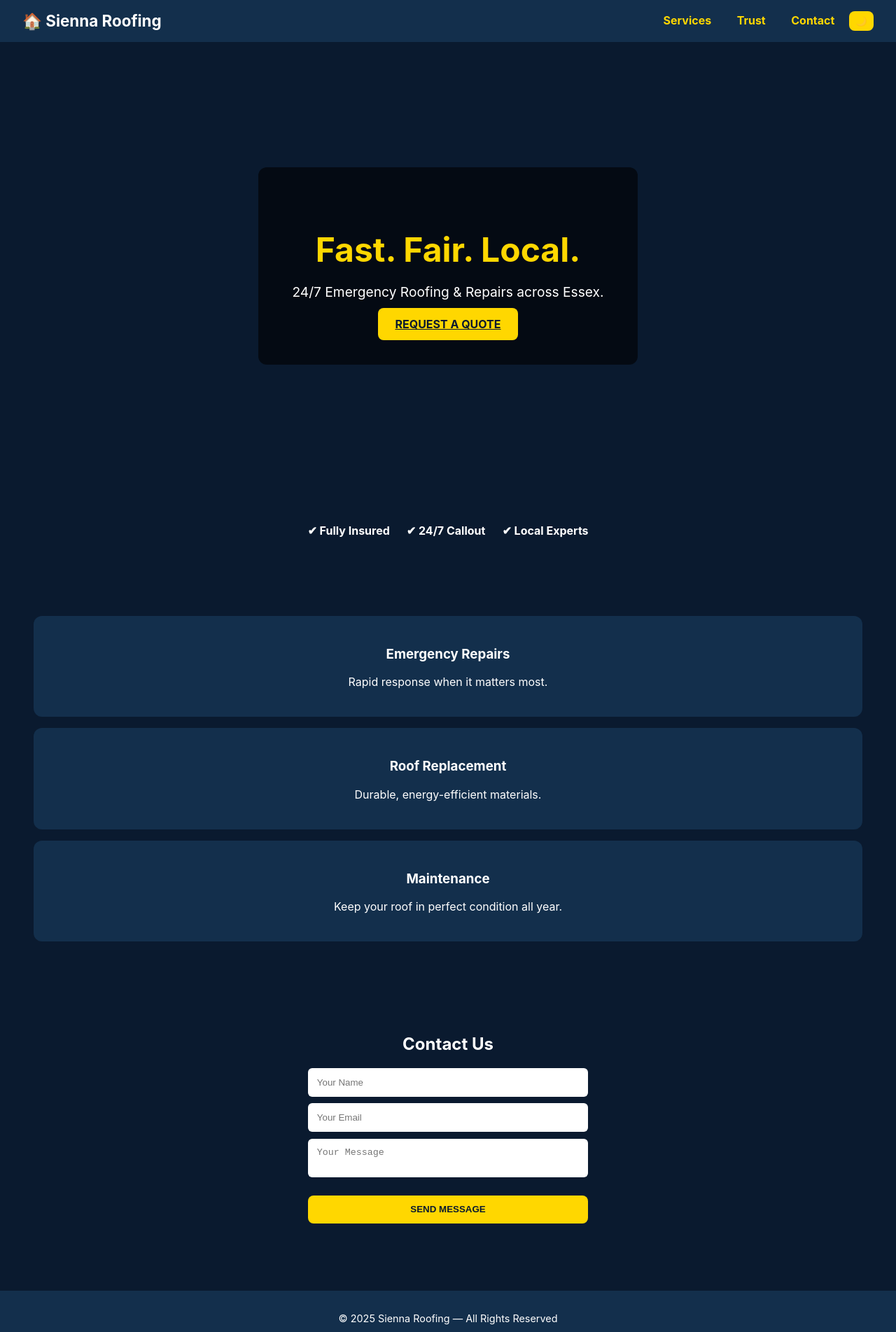
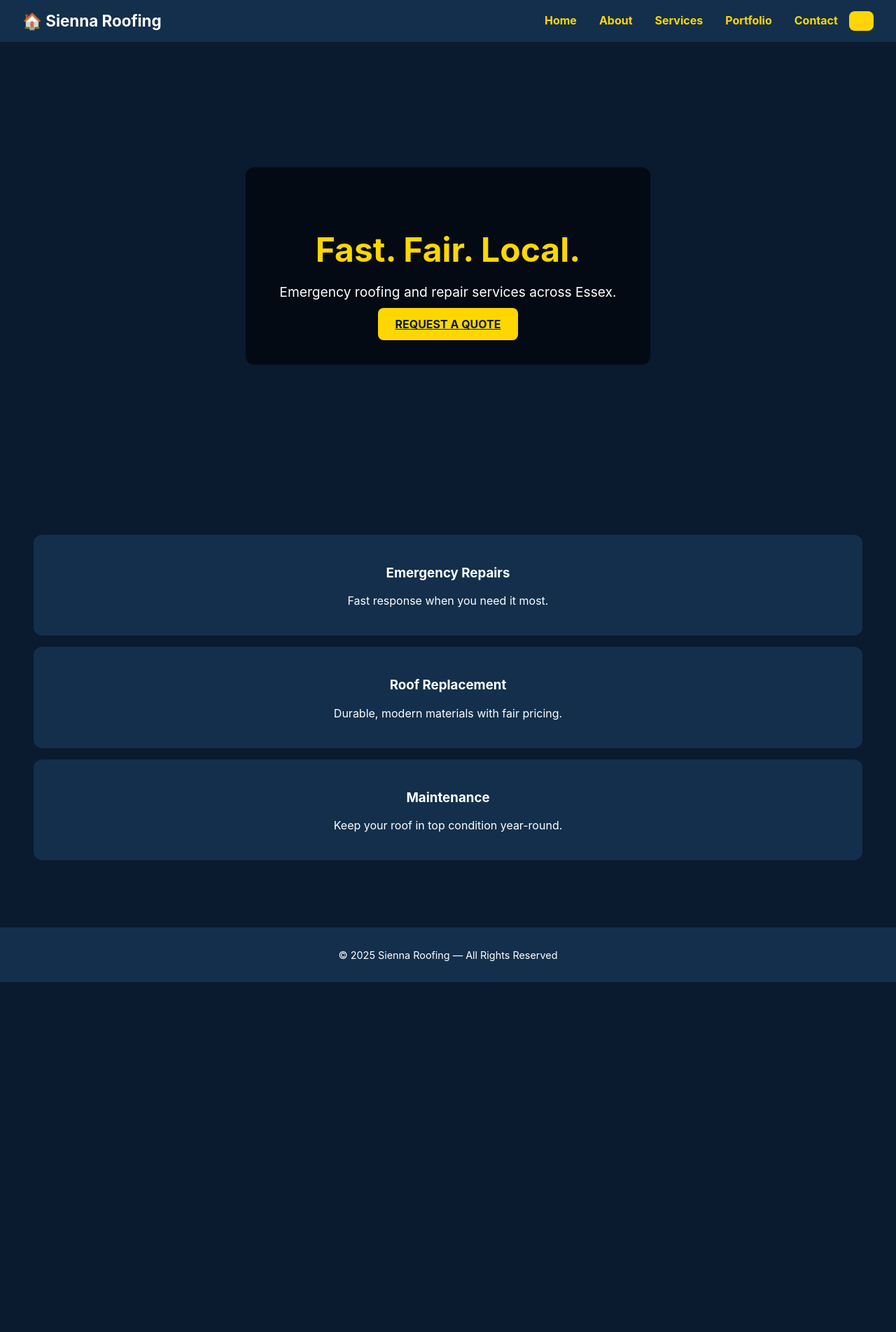
Before and after one commit to pixlekind/sienna-roofing-site, a plain HTML site: page index.html in a window 1280 px wide. Shown: the top 1903 px of the page at 70% size. After the commit the page ends 1403 px from the top, so only its background shows below. Drawn offline with Linux system fonts and the light colour scheme.

Commit message:
Deploy full multi-page Sienna Roofing site

```diff
--- a/index.html
+++ b/index.html
@@ -1,65 +1,17 @@
-<!DOCTYPE html>
-<html lang="en">
-<head>
-  <meta charset="UTF-8" />
-  <meta name="viewport" content="width=device-width, initial-scale=1.0" />
-  <title>Sienna Roofing</title>
-  <link rel="stylesheet" href="style.css" />
-</head>
-<body>
-  <header class="nav">
-    <div class="logo">🏠 Sienna Roofing</div>
-    <nav>
-      <a href="#services">Services</a>
-      <a href="#trust">Trust</a>
-      <a href="#contact">Contact</a>
-      <button id="modeToggle" class="btn small">🌙</button>
-    </nav>
-  </header>
-
+<!DOCTYPE html><html lang="en"><head><meta charset="UTF-8"/><meta name="viewport" content="width=device-width,initial-scale=1.0"/><title>Home | Sienna Roofing</title><link rel="stylesheet" href="style.css"/></head><body>
+<header class="nav"><div class="logo">🏠 Sienna Roofing</div><nav><a href="index.html">Home</a><a href="about.html">About</a><a href="services.html">Services</a><a href="portfolio.html">Portfolio</a><a href="contact.html">Contact</a><button id="modeToggle" class="btn small">🌙</button></nav></header>
 <section class="hero" style="background-image:url('assets/images/hero.jpg')">
   <div class="overlay">
     <h1>Fast. Fair. Local.</h1>
-      <p>24/7 Emergency Roofing & Repairs across Essex.</p>
-      <a href="#contact" class="btn">Request a Quote</a>
+    <p>Emergency roofing and repair services across Essex.</p>
+    <a href="contact.html" class="btn">Request a Quote</a>
   </div>
 </section>
-
-  <section id="trust" class="section trust">
-    <div class="badges">
-      <div>✔ Fully Insured</div>
-      <div>✔ 24/7 Callout</div>
-      <div>✔ Local Experts</div>
-    </div>
+<section class="section highlights">
+  <div class="card"><h3>Emergency Repairs</h3><p>Fast response when you need it most.</p></div>
+  <div class="card"><h3>Roof Replacement</h3><p>Durable, modern materials with fair pricing.</p></div>
+  <div class="card"><h3>Maintenance</h3><p>Keep your roof in top condition year-round.</p></div>
 </section>
-
-  <section id="services" class="section highlights">
-    <div class="card"><h3>Emergency Repairs</h3><p>Rapid response when it matters most.</p></div>
-    <div class="card"><h3>Roof Replacement</h3><p>Durable, energy-efficient materials.</p></div>
-    <div class="card"><h3>Maintenance</h3><p>Keep your roof in perfect condition all year.</p></div>
-  </section>
-
-  <section id="contact" class="section contact">
-    <h2>Contact Us</h2>
-    <form class="contact-form" onsubmit="return false;">
-      <input type="text" placeholder="Your Name" required />
-      <input type="email" placeholder="Your Email" required />
-      <textarea placeholder="Your Message" required></textarea>
-      <button class="btn">Send Message</button>
-    </form>
-  </section>
-
-  <footer class="footer">
-    <p>© 2025 Sienna Roofing — All Rights Reserved</p>
-  </footer>
-
-  <script>
-    // Dark / Light mode toggle
-    const btn = document.getElementById('modeToggle');
-    btn.addEventListener('click', () => {
-      document.body.classList.toggle('light');
-      btn.textContent = document.body.classList.contains('light') ? '🌞' : '🌙';
-    });
-  </script>
-</body>
-</html>
+<footer class="footer"><p>© 2025 Sienna Roofing — All Rights Reserved</p></footer>
+<script src="theme.js"></script>
+</body></html>
--- a/style.css
+++ b/style.css
@@ -1,154 +1,30 @@
 :root {
-  --bg-dark: #0A1A2F;
-  --bg-light: #f5f5f5;
-  --text-dark: #fff;
-  --text-light: #111;
-  --accent: #FFD700;
-  --card-bg-dark: #132F4C;
-  --card-bg-light: #fff;
+  --bg-dark:#0A1A2F;--bg-light:#f5f5f5;
+  --text-dark:#fff;--text-light:#111;
+  --accent:#FFD700;--card-bg-dark:#132F4C;--card-bg-light:#fff;
 }
-
-body {
-  margin: 0;
-  font-family: "Inter", system-ui, sans-serif;
-  background: var(--bg-dark);
-  color: var(--text-dark);
-  transition: background 0.4s, color 0.4s;
-}
-
-body.light {
-  background: var(--bg-light);
-  color: var(--text-light);
-}
-
-/* NAV */
-.nav {
-  display: flex;
-  justify-content: space-between;
-  align-items: center;
-  background: var(--card-bg-dark);
-  padding: 1rem 2rem;
-  position: sticky;
-  top: 0;
-  z-index: 10;
-}
-.nav a {
-  margin: 0 1rem;
-  text-decoration: none;
-  color: var(--accent);
-  font-weight: bold;
-}
-.nav .logo {
-  font-size: 1.4rem;
-  font-weight: 700;
-}
-.btn.small {
-  padding: 0.4rem 0.6rem;
-  font-size: 0.8rem;
-}
-
-/* HERO */
-.hero {
-  height: 80vh;
-  background-size: cover;
-  background-position: center;
-  position: relative;
-  display: flex;
-  justify-content: center;
-  align-items: center;
-}
-.hero .overlay {
-  background: rgba(0,0,0,0.6);
-  padding: 3rem;
-  border-radius: 12px;
-  text-align: center;
-  animation: fadeIn 1s ease;
-}
-.hero h1 {
-  font-size: 3rem;
-  color: var(--accent);
-  margin-bottom: 1rem;
-}
-.hero p {
-  font-size: 1.2rem;
-  margin-bottom: 1.5rem;
-}
-
-/* SECTIONS */
-.section {
-  padding: 3rem 2rem;
-  text-align: center;
-}
-.trust .badges {
-  display: flex;
-  justify-content: center;
-  flex-wrap: wrap;
-  gap: 1.5rem;
-  font-weight: bold;
-}
-.card {
-  background: var(--card-bg-dark);
-  padding: 1.5rem;
-  border-radius: 12px;
-  margin: 1rem;
-  transition: transform 0.3s;
-}
-.card:hover { transform: translateY(-5px); }
-
-/* BUTTONS */
-.btn {
-  background: var(--accent);
-  color: #0A1A2F;
-  border: none;
-  padding: 0.8rem 1.5rem;
-  border-radius: 8px;
-  cursor: pointer;
-  font-weight: bold;
-  text-transform: uppercase;
-  transition: background 0.3s;
-}
-.btn:hover { background: #FFC300; }
-
-/* CONTACT */
-.contact-form {
-  display: flex;
-  flex-direction: column;
-  max-width: 400px;
-  margin: 1rem auto;
-  gap: 0.6rem;
-}
-.contact-form input, .contact-form textarea {
-  padding: 0.8rem;
-  border-radius: 6px;
-  border: none;
-  resize: none;
-}
-.contact-form button {
-  margin-top: 1rem;
-}
-
-/* FOOTER */
-.footer {
-  background: var(--card-bg-dark);
-  text-align: center;
-  padding: 1rem;
-  font-size: 0.9rem;
-  margin-top: 2rem;
-}
-
-/* LIGHT MODE OVERRIDES */
-body.light .card {
-  background: var(--card-bg-light);
-}
-body.light .nav, body.light .footer {
-  background: #eee;
-}
-body.light a {
-  color: #b8860b;
-}
-
-/* ANIMATIONS */
-@keyframes fadeIn {
-  from {opacity: 0; transform: translateY(20px);}
-  to {opacity: 1; transform: translateY(0);}
-}
+body{margin:0;font-family:"Inter",system-ui,sans-serif;background:var(--bg-dark);color:var(--text-dark);transition:background .4s,color .4s;}
+body.light{background:var(--bg-light);color:var(--text-light);}
+.nav{display:flex;justify-content:space-between;align-items:center;background:var(--card-bg-dark);padding:1rem 2rem;position:sticky;top:0;z-index:10;}
+.nav a{margin:0 1rem;text-decoration:none;color:var(--accent);font-weight:bold;}
+.logo{font-size:1.4rem;font-weight:700;}
+.btn.small{padding:.4rem .6rem;font-size:.8rem;}
+.hero{height:80vh;background-size:cover;background-position:center;display:flex;justify-content:center;align-items:center;}
+.hero .overlay{background:rgba(0,0,0,.6);padding:3rem;border-radius:12px;text-align:center;animation:fadeIn 1s ease;}
+.hero h1{font-size:3rem;color:var(--accent);margin-bottom:1rem;}
+.hero p{font-size:1.2rem;margin-bottom:1.5rem;}
+.section{padding:3rem 2rem;text-align:center;}
+.grid{display:grid;grid-template-columns:repeat(auto-fit,minmax(250px,1fr));gap:1rem;}
+.card{background:var(--card-bg-dark);padding:1.5rem;border-radius:12px;transition:transform .3s;margin:1rem;}
+.card:hover{transform:translateY(-5px);}
+.btn{background:var(--accent);color:#0A1A2F;border:none;padding:.8rem 1.5rem;border-radius:8px;cursor:pointer;font-weight:bold;text-transform:uppercase;transition:background .3s;}
+.btn:hover{background:#FFC300;}
+.portfolio-grid{display:grid;grid-template-columns:repeat(auto-fit,minmax(250px,1fr));gap:1rem;}
+.portfolio-item{background:var(--card-bg-dark);padding:1rem;border-radius:8px;}
+.portfolio-item img{width:100%;border-radius:8px;margin-bottom:.5rem;}
+.contact-form{display:flex;flex-direction:column;max-width:400px;margin:1rem auto;gap:.6rem;}
+.contact-form input,.contact-form textarea{padding:.8rem;border-radius:6px;border:none;resize:none;}
+.footer{background:var(--card-bg-dark);text-align:center;padding:1rem;font-size:.9rem;margin-top:2rem;}
+body.light .card,body.light .portfolio-item{background:var(--card-bg-light);}
+body.light .nav,body.light .footer{background:#eee;}
+@keyframes fadeIn{from{opacity:0;transform:translateY(20px);}to{opacity:1;transform:translateY(0);}}
--- /dev/null
+++ b/theme.js
@@ -0,0 +1,2 @@
+const btn=document.getElementById("modeToggle");
+if(btn){btn.addEventListener("click",()=>{document.body.classList.toggle("light");btn.textContent=document.body.classList.contains("light")?"🌞":"🌙";});}
```
Also changed, not shown: about.html (+11 -4 lines), contact.html (+13 -4 lines), portfolio.html (+12 -4 lines), services.html (+13 -4 lines). Lines whose indentation alone changed are shown as unchanged.
